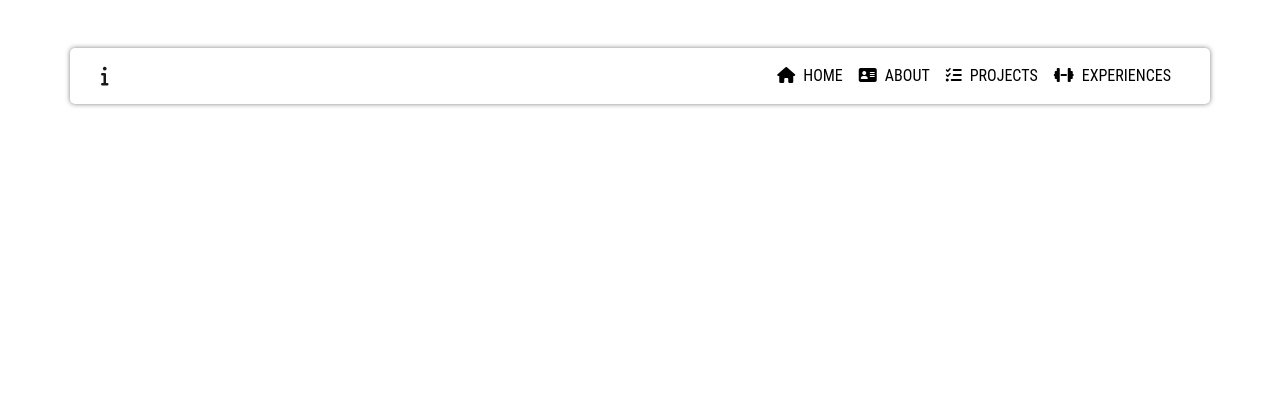
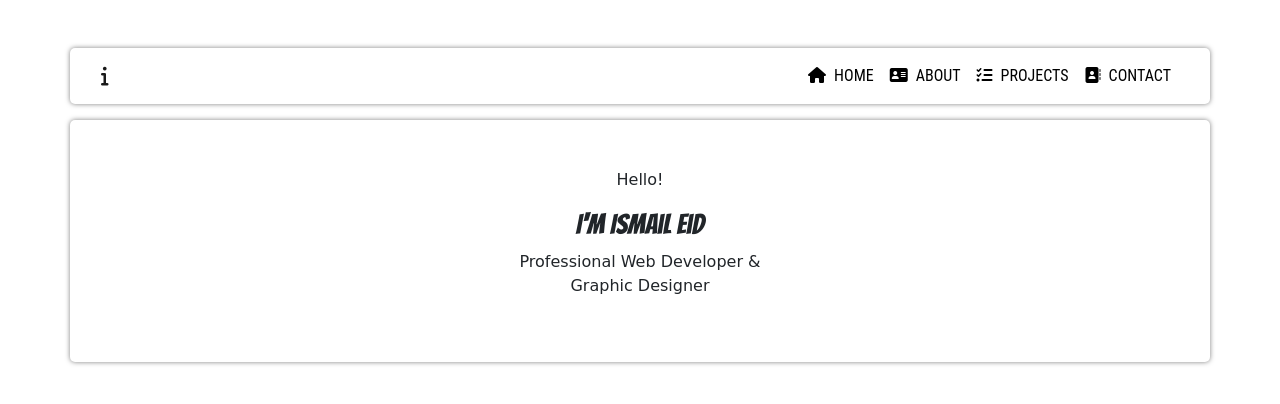
Before and after one commit to ismail-eid/Personal-portfolio, a plain HTML site: page index.html in a window 1280 px wide. Drawn offline with nearby package versions, Linux system fonts and the light colour scheme.

Commit message:
hero section

```diff
--- a/index.html
+++ b/index.html
@@ -7,14 +7,14 @@
     <!-- Bootstrap CSS -->
     <link rel="stylesheet" href="https://stackpath.bootstrapcdn.com/bootstrap/4.1.3/css/bootstrap.min.css" integrity="sha384-MCw98/SFnGE8fJT3GXwEOngsV7Zt27NXFoaoApmYm81iuXoPkFOJwJ8ERdknLPMO" crossorigin="anonymous">
     <script src="https://kit.fontawesome.com/5b9b912736.js" crossorigin="anonymous"></script>
-    <link rel="stylesheet" type="text/css" href="./style.css">
+    <link href="https://fonts.googleapis.com/css2?family=Bangers&family=Shadows+Into+Light&display=swap" rel="stylesheet">
     <link rel="stylesheet" type="text/css" href="style.css">
     <title>Ismail Eid | Personal Portfolio</title>
   </head>
   <body>
     <!-- navigation bar -->
       <div class="container wrap mt-5">
-        <nav class="navbar navbar-expand-xl navbar-light">
+        <nav class="navbar navbar-expand-md navbar-light">
           <a class="navbar-brand" href="#"><i class="fas fa-info"></i></a>
           <button class="navbar-toggler" type="button" data-toggle="collapse" data-target="#navbarNav" aria-controls="navbarNav" aria-expanded="false" aria-label="Toggle navigation">
             <span class="navbar-toggler-icon"></span>
@@ -25,18 +25,29 @@
                 <a class="nav-link nav-hover" href="#"> <i class="fas fa-home d-inline-block mr-2"></i>Home</a>
               </li>
               <li class="nav-item">
-                <a class="nav-link nav-hover" href="#"><i class="fas fa-address-card d-inline-block mr-2"></i>About</a>
+                <a class="nav-link nav-hover" href="#about"><i class="fas fa-address-card d-inline-block mr-2"></i>About</a>
               </li>
               <li class="nav-item">
                 <a class="nav-link nav-hover" href="#"><i class="fas fa-tasks d-inline-block mr-2"></i>Projects</a>
               </li>
               <li class="nav-item">
-                <a class="nav-link nav-hover" href="#"><i class="fas fa-dumbbell d-inline-block mr-2"></i>Experiences</a>
+                <a class="nav-link nav-hover" href="#"><i class="fas fa-address-book d-inline-block mr-2"></i>Contact</a>
               </li>
             </ul>
           </div>
         </nav>
       </div> <!-- end of navigation container -->
+      <div class="container wrap hero mt-3">
+        <div class="row justify-content-center h-100">
+          <div class="col-12 d-flex justify-content-center">
+            <div class="description text-center pt-5 pb-5">
+            <p>Hello!</p>
+            <h3>I'm Ismail Eid</h3>
+            <p>Professional Web Developer & <br>Graphic  Designer</p>
+          </div>
+          </div>
+        </div>
+      </div> <!-- end of hero -->
     <!-- jQuery first, then Popper.js, then Bootstrap JS -->
     <script src="https://code.jquery.com/jquery-3.3.1.slim.min.js" integrity="sha384-q8i/X+965DzO0rT7abK41JStQIAqVgRVzpbzo5smXKp4YfRvH+8abtTE1Pi6jizo" crossorigin="anonymous"></script>
     <script src="https://cdnjs.cloudflare.com/ajax/libs/popper.js/1.14.3/umd/popper.min.js" integrity="sha384-ZMP7rVo3mIykV+2+9J3UJ46jBk0WLaUAdn689aCwoqbBJiSnjAK/l8WvCWPIPm49" crossorigin="anonymous"></script>
--- a/style.css
+++ b/style.css
@@ -12,3 +12,11 @@
 .nav-hover:hover {
 	box-shadow: 0 0 3px rgba(0,0,0, .5);
 }
+
+.description h3 {
+	font-family: 'Bangers', cursive;
+}
+
+.description p {
+	font-family: cursive;
+}
```
Also changed, not shown: images/developer.jpg (added), images/developer.png (added).
